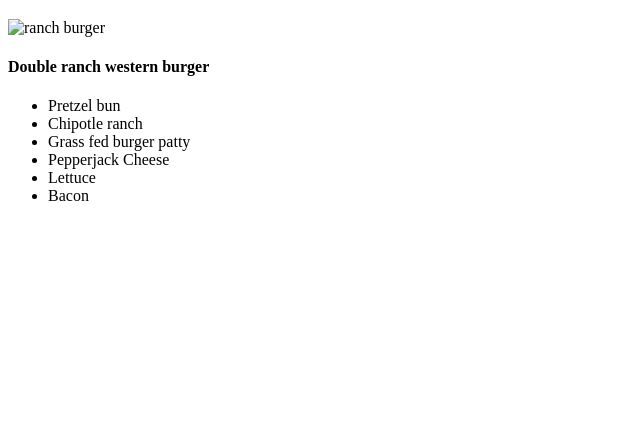
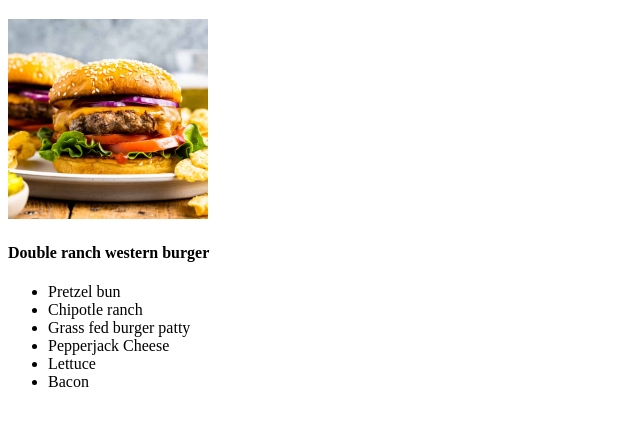
Before and after one commit to ZiMP45/odin-recipes, a plain HTML site: page recipes/burgers.html in a window 1280 px wide. Shown: the part 61-486 px from the top of the page, without its empty margins (0-640 px from the left). Drawn offline with Linux system fonts and the light colour scheme.

Commit message:
Fixed burger image and added other ingredients

```diff
--- a/recipes/burgers.html
+++ b/recipes/burgers.html
@@ -6,7 +6,7 @@
 </head>
 <body>
     <h1>Burgers</h1>
-    <img src="double-rl-ranch-burger.webp" alt="ranch burger">
+    <img src="../images/burger.jpeg" alt="burger" width="200px">
     <h4>Double ranch western burger</h4>
     <ul>
         <li>Pretzel bun</li>
```
Also changed, not shown: images/burger.jpeg (added).
